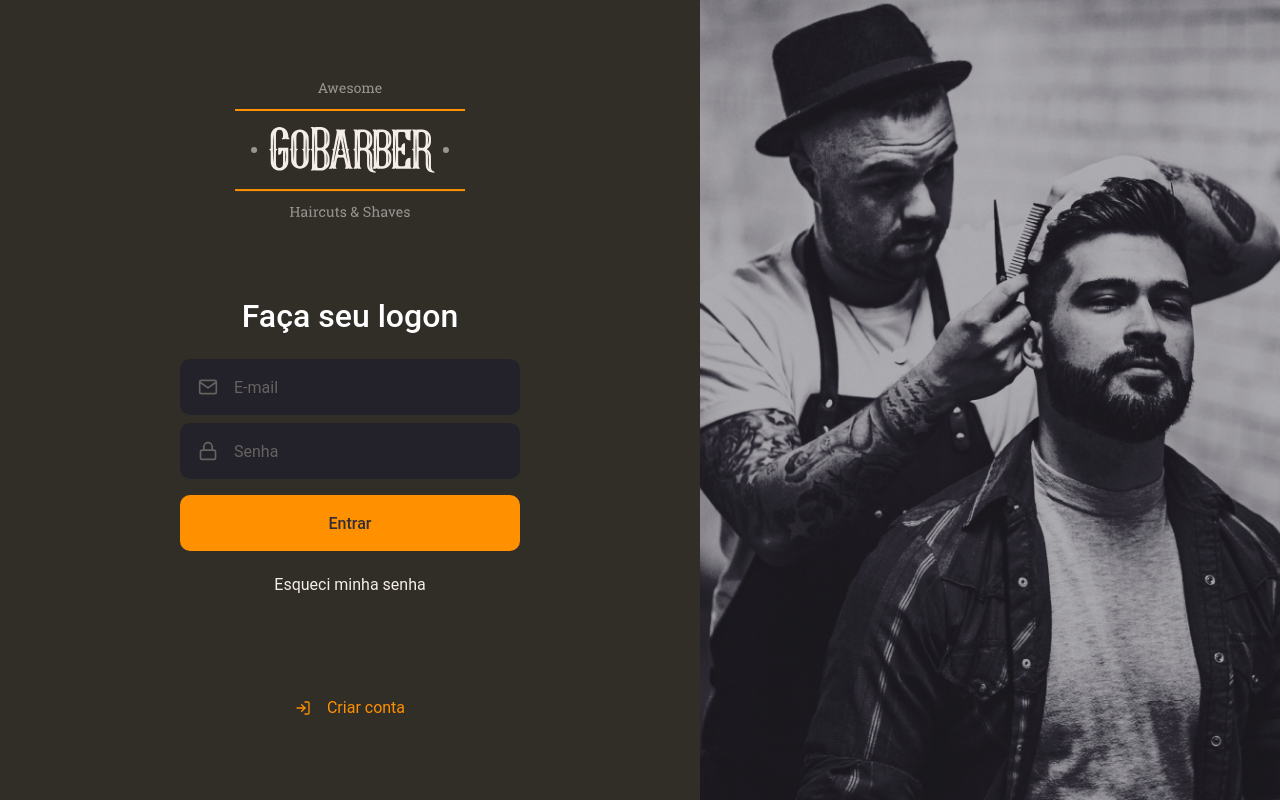
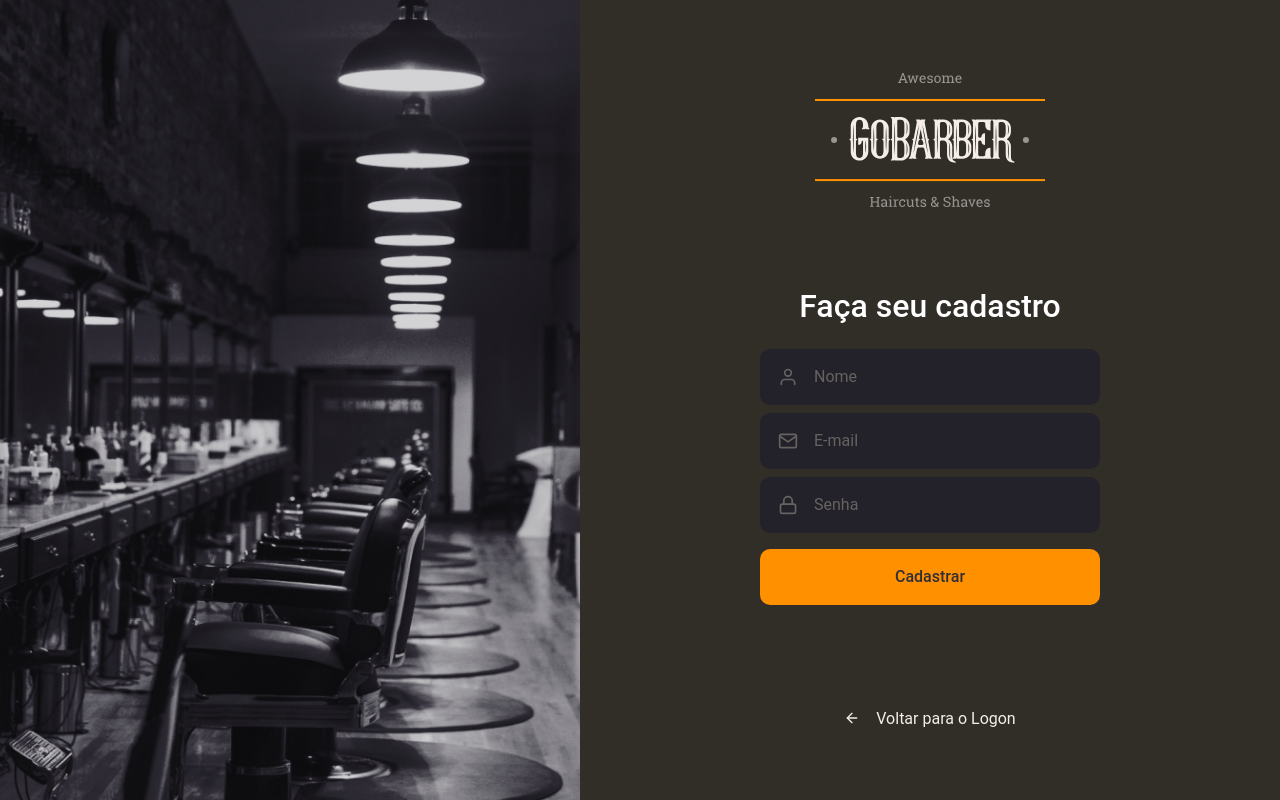
Before and after one commit to martins20/GoBarber-Frontend, a React (Create React App) app: page / in a window 1280 px wide. Built offline with nearby package versions, Linux system fonts and the light colour scheme; the HTML template or start-up script is replaced by a standard one.

Commit message:
Created SignUp page style

```diff
--- a/src/App.tsx
+++ b/src/App.tsx
@@ -1,12 +1,13 @@
 import React from 'react';
 
-import SignIn from './pages/SignIn';
+// import SignIn from './pages/SignIn';
+import SignUp from './pages/SignUp';
 
 import GlobalStyle from './styles/global';
 
 const App: React.FC = () => (
   <>
-    <SignIn />
+    <SignUp />
     <GlobalStyle />
   </>
 );
--- a/src/pages/SignIn/index.tsx
+++ b/src/pages/SignUp/index.tsx
@@ -1,5 +1,5 @@
 import React from 'react';
-import { FiLogIn, FiMail, FiLock } from 'react-icons/fi';
+import { FiArrowLeft, FiMail, FiUser, FiLock } from 'react-icons/fi';
 
 import logoImg from '../../assets/logo.svg';
 
@@ -8,14 +8,18 @@
 
 import { Container, Content, Background } from './styles';
 
-const SignIn: React.FC = () => {
+const SignUp: React.FC = () => {
   return (
     <Container>
+      <Background />
+
       <Content>
         <img src={logoImg} alt="GoBarber" />
 
         <form>
-          <h1>Faça seu logon</h1>
+          <h1>Faça seu cadastro</h1>
+
+          <Input name="name" icon={FiUser} placeholder="Nome" />
 
           <Input name="email" icon={FiMail} placeholder="E-mail" />
 
@@ -26,18 +30,15 @@
             placeholder="Senha"
           />
 
-          <Button type="button">Entrar</Button>
-
-          <a href="forgot">Esqueci minha senha</a>
+          <Button type="submit">Cadastrar</Button>
         </form>
-        <a href="">
-          <FiLogIn />
-          Criar conta
+        <a href="login">
+          <FiArrowLeft />
+          Voltar para o Logon
         </a>
       </Content>
-      <Background />
     </Container>
   );
 };
 
-export default SignIn;
+export default SignUp;
--- /dev/null
+++ b/src/pages/SignUp/styles.ts
@@ -0,0 +1,67 @@
+import styled from 'styled-components';
+import { shade } from 'polished';
+
+import signUpBackgroundImg from '../../assets/sign-up-background.png';
+
+export const Container = styled.div`
+  height: 100vh;
+
+  display: flex;
+  align-items: stretch;
+`;
+
+export const Content = styled.div`
+  display: flex;
+  flex-direction: column;
+  align-items: center;
+
+  place-content: center;
+
+  width: 100%;
+  max-width: 700px;
+
+  form {
+    margin: 80px 0;
+    width: 340px;
+    text-align: center;
+
+    h1 {
+      margin-bottom: 24px;
+    }
+
+    a {
+      color: #f4ede8;
+      display: block;
+      margin-top: 24px;
+      text-decoration: none;
+      transition: color 0.2s;
+
+      &:hover {
+        color: ${shade(0.2, '#f4ede8')};
+      }
+    }
+  }
+
+  > a {
+    color: #f4ede8;
+    display: flex;
+    align-items: center;
+    margin-top: 24px;
+    text-decoration: none;
+    transition: color 0.2s;
+
+    svg {
+      margin-right: 16px;
+    }
+
+    &:hover {
+      color: ${shade(0.2, '#f4ede8')};
+    }
+  }
+`;
+
+export const Background = styled.div`
+  flex: 1;
+  background: url(${signUpBackgroundImg}) no-repeat center;
+  background-size: cover;
+`;
```
Also changed, not shown: src/assets/sign-up-background.png (added).
